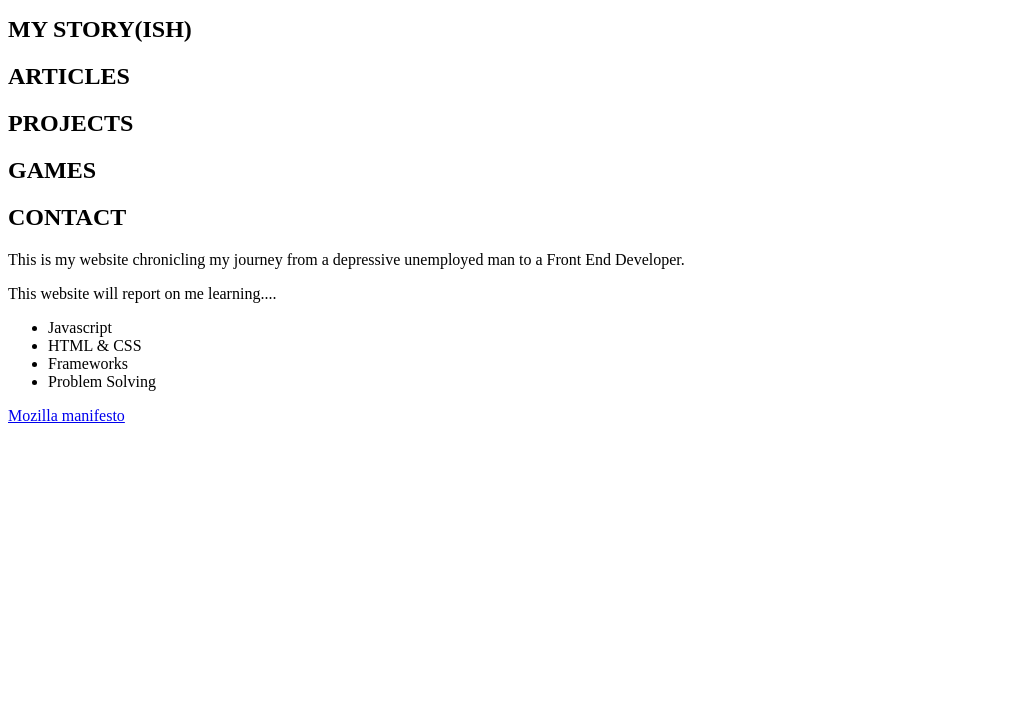
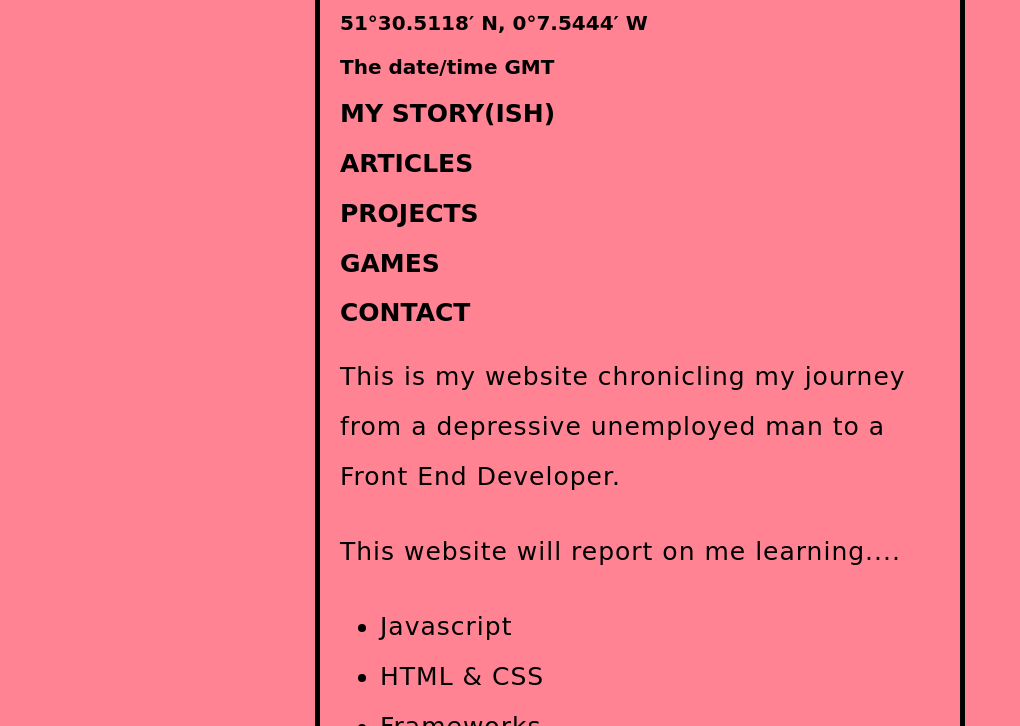
Before and after one commit to GitHabad/Githabad.github.io, a plain HTML site: page index.html in a window 1280 px wide. Shown: the part 193-919 px from the top of the page, without its empty margins (0-1020 px from the left). Before the commit the page ends 800 px from the top, so only its background shows below. Drawn offline with Linux system fonts and the light colour scheme; a web font is replaced by a local one.

Commit message:
Update index.html

```diff
--- a/index.html
+++ b/index.html
@@ -1,7 +1,7 @@
 <!DOCTYPE html>
 <html lang="en-US">
   <head>
-    <link href="css/style.css" rel="stylesheet" />
+    <link href="styles.css" rel="stylesheet" />
     <meta charset="utf-8" />
     <meta name="viewport" content="width=device-width" />
     <title>Habad Olad Front End Dev</title>
```
